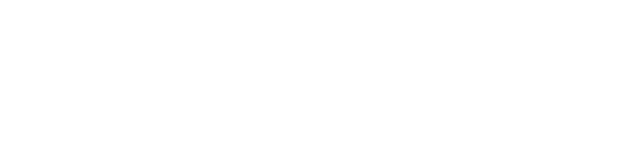
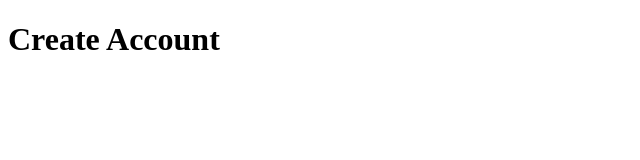
Before and after one commit to softauthor/HTMLCSS, a plain HTML site: page Registration Form/Start/index.html in a window 1280 px wide. Shown: the whole page, without its empty margins (0-640 px from the left). Drawn offline with Linux system fonts and the light colour scheme.

Commit message:
Update index.html

```diff
--- a/Registration Form/Start/index.html
+++ b/Registration Form/Start/index.html
@@ -6,6 +6,23 @@
     <link rel="stylesheet" href="style.css">
   </head>
   <body>
-    <!-- your code goes here -->
+    <form class="signup-form" action="/register" method="post">
+<!-- form header -->
+    <div class="form-header">
+      <h1>Create Account</h1>
+    </div>
+
+    <!-- form body -->
+    <div class="form-body">
+    </div>
+
+    <!-- form footer -->
+    <div class="form-footer">
+    </div>
+
+
+
+
+    </form>
   </body>
 </html>
```
